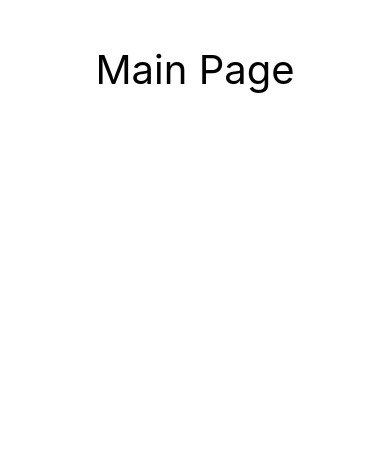
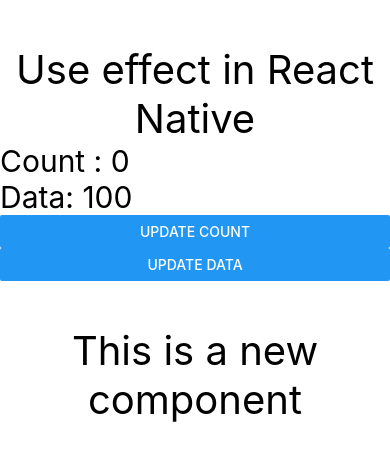
Before and after one commit to Nitishrestha/ExpoReactNative, a React Native app: screen / in a window 390 px wide. Shown: the top 460 px of the page. Built offline with nearby package versions, Linux system fonts and the light colour scheme.

Commit message:
Implement use effect in react native

```diff
--- a/App.js
+++ b/App.js
@@ -1,17 +1,56 @@
-import { FlatList, StyleSheet, Text, View } from "react-native";
+import { useEffect, useState } from "react";
+import { Button, FlatList, StyleSheet, Text, View } from "react-native";
 
 export default function App() {
+  const [count, setCount] = useState(0);
+  const [data, setData] = useState(100);
+
+  // useEffect(() => {
+  //   console.warn("Data updated... so displaying... data: ", data);
+  // }, [data]);
+
+  // useEffect(() => {
+  //   console.warn("Count updated... so displaying... count: ", count);
+  // }, [count]);
+
   return (
     <View>
-      <Text style={styles.text}>Main Page</Text>
+      <Text style={styles.title}>Use effect in React Native</Text>
+      <Text style={styles.text}>Count : {count}</Text>
+      <Text style={styles.text}>Data: {data}</Text>
+      <Button title="update Count" onPress={() => setCount(count + 1)}></Button>
+      <Button title="update Data" onPress={() => setData(data + 1)}></Button>
+      <NewComponent info={{ data, count }} />
     </View>
   );
 }
 
+const NewComponent = (props) => {
+  const data = props.info.data;
+  const count = props.info.count;
+
+  useEffect(() => {
+    console.warn("from new component...data has changed");
+  }, [data]);
+
+  useEffect(() => {
+    console.warn("from new component...count has changed");
+  }, [count]);
+
+  return (
+    <View>
+      <Text style={styles.title}>This is a new component</Text>
+    </View>
+  );
+};
+
 const styles = StyleSheet.create({
-  text: {
+  title: {
     marginTop: 45,
     fontSize: 40,
     textAlign: "center",
   },
+  text: {
+    fontSize: 30,
+  },
 });
```
